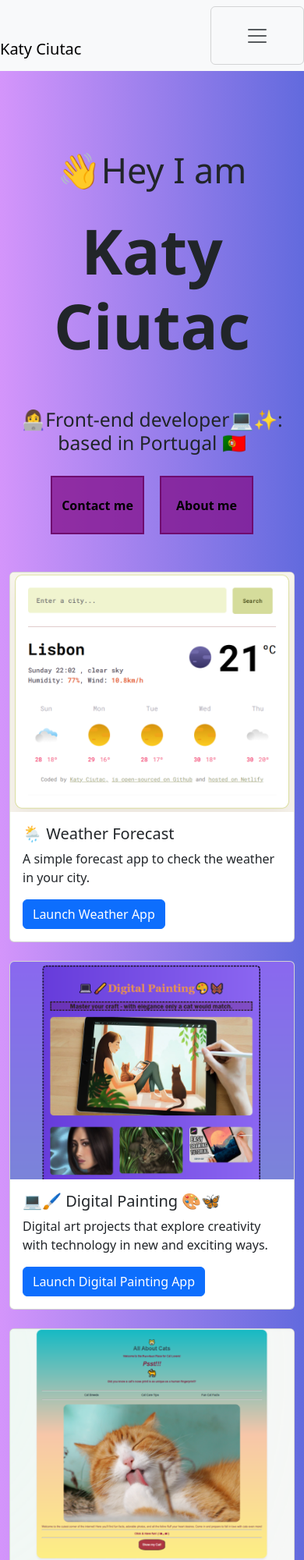
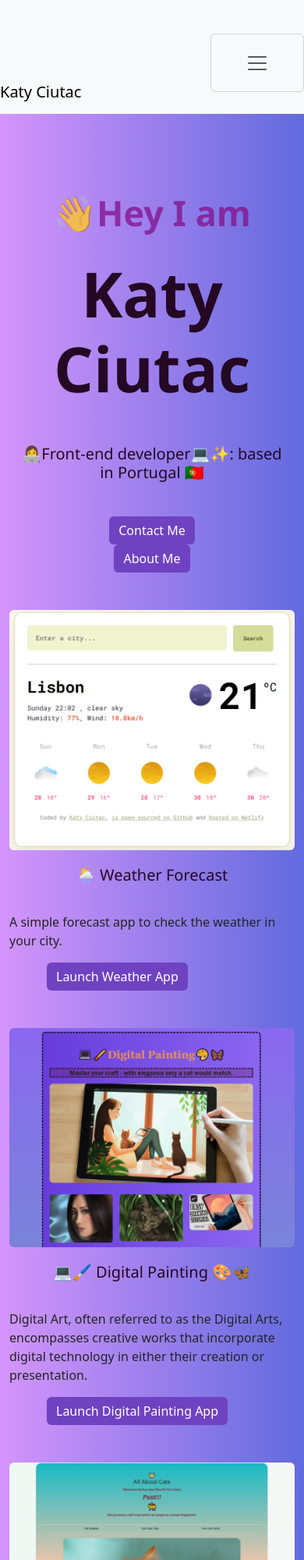
Before and after one commit to Katmitsu/reactive_challenge_week_3, a plain HTML site: page index.html in a window 390 px wide. Shown: the top 2000 px of the page at 78% size. Drawn offline with nearby package versions, Linux system fonts and the light colour scheme.

Commit message:
changed link rel position, button container, added responsive elements, improved thegrids responsiveness

```diff
--- a/index.html
+++ b/index.html
@@ -9,7 +9,6 @@
       content="Explore the portfolio of Katy Ciutac, a front-end developer based in Portugal. Projects include web apps, digital art, and more."
     />
 
-    <link rel="stylesheet" href="src/index.css" />
     <link
       href="https://cdn.jsdelivr.net/npm/bootstrap@5.3.8/dist/css/bootstrap.min.css"
       rel="stylesheet"
@@ -21,6 +20,7 @@
       integrity="sha384-FKyoEForCGlyvwx9Hj09JcYn3nv7wiPVlz7YYwJrWVcXK/BmnVDxM+D2scQbITxI"
       crossorigin="anonymous"
     ></script>
+    <link rel="stylesheet" href="src/index.css" />
     <title>Katy Ciutac | Front-End Developer Portfolio</title>
   </head>
   <body>
@@ -59,28 +59,30 @@
     </h1>
     <h2><div class="div_2">Katy Ciutac</div></h2>
     <h2>👩‍💻Front-end developer💻✨: based in Portugal 🇵🇹</h2>
-    <div class="button_container">
-      <a href="about-me.html#contact"> <button>Contact me</button></a>
-      <a href="about-me.html"> <button>About me</button></a>
+    <div class="container text-center my-4">
+      <a href="about-me.html#contact" class="btn btn-purple mx-5">
+        Contact Me
+      </a>
+      <a href="about-me.html" class="btn btn-purple mx-5"> About Me </a>
     </div>
 
     <div class="container my-5">
-      <div class="row g-4">
-        <div class="col-12 col-md-6 col-lg-4">
-          <div class="card h-100">
+      <!-- Weather Forecast -->
+      <div class="row align-items-center mb-5">
+        <div class="col-12 col-md-6">
           <img
             src="img/weather.png"
-              class="card-img-top"
+            class="img-fluid rounded"
             alt="Weather forecast app preview"
           />
-            <div class="card-body">
-              <h5 class="card-title">🌦️ Weather Forecast</h5>
-              <p class="card-text">
-                A simple forecast app to check the weather in your city.
-              </p>
+        </div>
+        <div class="col-12 col-md-6">
+          <h2 class="mb-3">🌦️ Weather Forecast</h2>
+          <p>A simple forecast app to check the weather in your city.</p>
+          <div class="mt-3">
             <a
               href="https://www.shecodes.io/cohorts/2627/projects/2677317"
-                class="btn btn-primary"
+              class="btn btn-purple mx-5"
             >
               Launch Weather App
             </a>
@@ -88,22 +90,26 @@
         </div>
       </div>
 
-        <div class="col-12 col-md-6 col-lg-4">
-          <div class="card h-100">
+      <!-- Digital Painting -->
+      <div class="row align-items-center mb-5">
+        <div class="col-12 col-md-6 order-md-2">
           <img
             src="img/digital.png"
-              class="card-img-top"
+            class="img-fluid rounded"
             alt="Digital painting app project preview"
           />
-            <div class="card-body">
-              <h5 class="card-title">💻🖌️ Digital Painting 🎨🦋</h5>
-              <p class="card-text">
-                Digital art projects that explore creativity with technology in
-                new and exciting ways.
+        </div>
+        <div class="col-12 col-md-6 order-md-1">
+          <h2 class="mb-3">💻🖌️ Digital Painting 🎨🦋</h2>
+          <p>
+            Digital Art, often referred to as the Digital Arts, encompasses
+            creative works that incorporate digital technology in either their
+            creation or presentation.
           </p>
+          <div class="mt-3">
             <a
               href="https://www.shecodes.io/cohorts/2613/projects/2636389"
-                class="btn btn-primary"
+              class="btn btn-purple mx-5"
             >
               Launch Digital Painting App
             </a>
@@ -111,22 +117,26 @@
         </div>
       </div>
 
-        <div class="col-12 col-md-6 col-lg-4">
-          <div class="card h-100">
+      <!-- All About Cats -->
+      <div class="row align-items-center mb-5">
+        <div class="col-12 col-md-6">
           <img
             src="img/cat.png"
-              class="card-img-top"
+            class="img-fluid rounded"
             alt="Cute cat illustration project preview"
           />
-            <div class="card-body">
-              <h5 class="card-title">😺 All About Cats</h5>
-              <p class="card-text">
-                Discover fun facts, adorable photos, and all the feline fluff
-                you need in your life.
+        </div>
+        <div class="col-12 col-md-6">
+          <h2 class="mb-3">😺 All About Cats</h2>
+          <p>
+            Welcome to the cutest corner of the internet! Here you'll find fun
+            facts, adorable photos, and all the feline fluff your heart desires.
+            Come in and prepare to fall in love with cats even more!
           </p>
+          <div class="mt-3">
             <a
               href="https://www.shecodes.io/cohorts/2627/projects/2677317"
-                class="btn btn-primary"
+              class="btn btn-purple mx-5"
             >
               Visit All About Cats
             </a>
@@ -134,6 +144,5 @@
         </div>
       </div>
     </div>
-    </div>
   </body>
 </html>
--- a/src/index.css
+++ b/src/index.css
@@ -122,3 +122,31 @@ footer {
   margin: 0px;
   padding-bottom: 20px;
 }
+
+.navbar {
+  background: var(--main-color);
+}
+
+/* Solid purple button */
+.btn-purple {
+  background-color: #6f42c1; /* Bootstrap’s purple */
+  color: #fff;
+  border: none;
+}
+
+.btn-purple:hover {
+  background-color: #59359c; /* darker purple on hover */
+  color: #fff;
+}
+
+/* Outline purple button */
+.btn-outline-purple {
+  color: #6f42c1;
+  border: 2px solid #6f42c1;
+  background-color: transparent;
+}
+
+.btn-outline-purple:hover {
+  background-color: #6f42c1;
+  color: #fff;
+}
```
Also changed, not shown: about-me.html (+17 -14 lines). Lines whose indentation alone changed are shown as unchanged.
